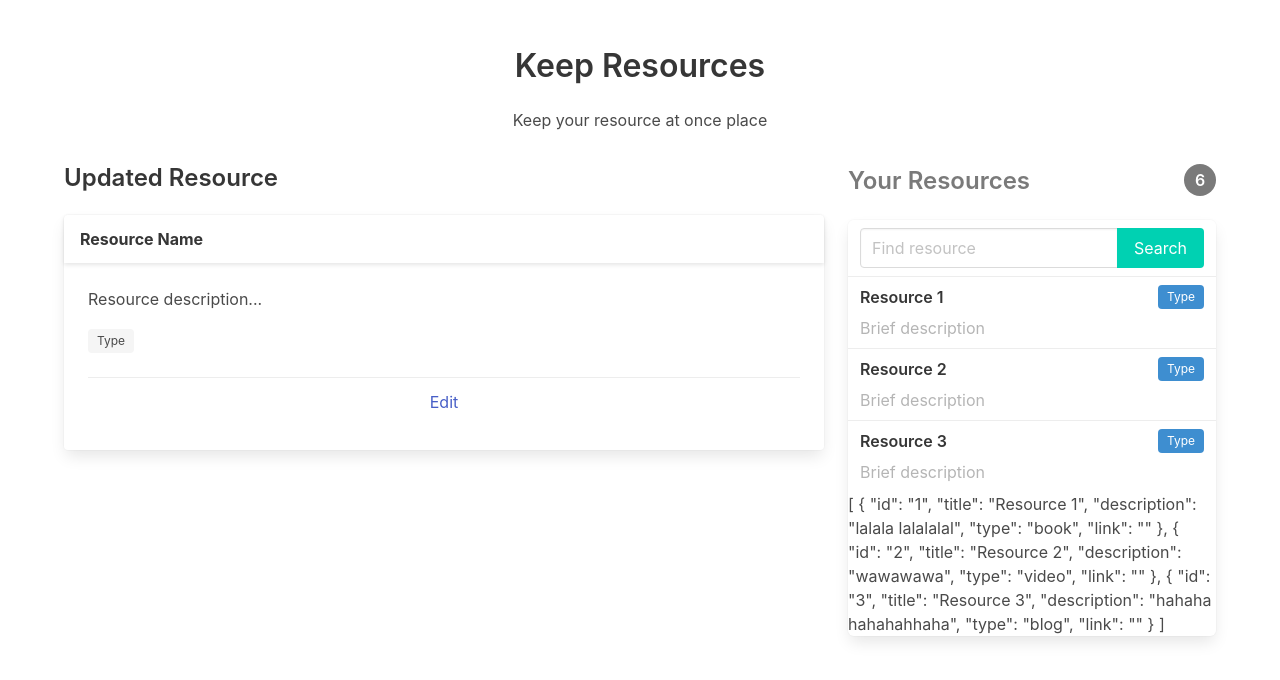
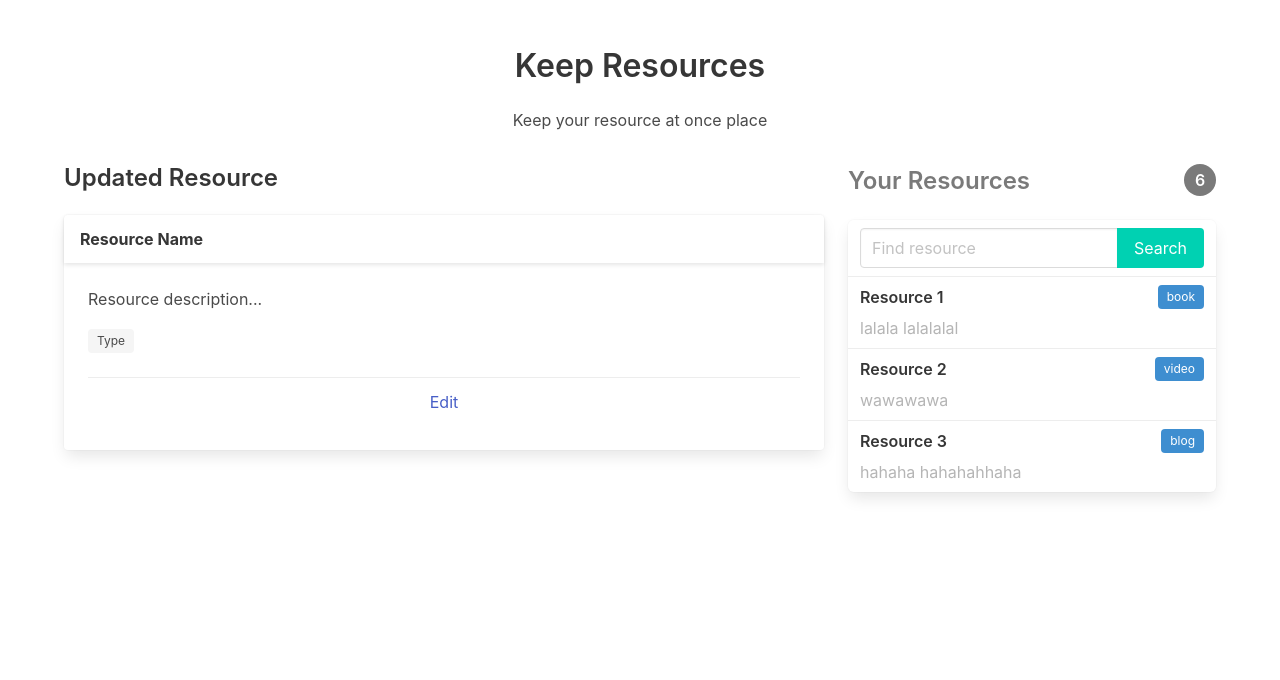
Before and after one commit to toumasaya/vue3-basis, a Vue app: page / in a window 1280 px wide. Shown: the top 680 px of the page. Built offline with nearby package versions, Linux system fonts and the light colour scheme.

Commit message:
V-for iteration

```diff
--- a/src/components/ResourceList.vue
+++ b/src/components/ResourceList.vue
@@ -1,26 +1,11 @@
 <template>
-  <a class="panel-block">
+  <a class="panel-block" v-for="resource in resources" :key="resource.id">
     <header class="header">
-      <h3 class="title is-size-6">Resource 1</h3>
-      <span class="tag is-info">Type</span>
+      <h3 class="title is-size-6">{{ resource.title }}</h3>
+      <span class="tag is-info">{{ resource.type }}</span>
     </header>
-    <p class="desc">Brief description</p>
+    <p class="desc">{{ resource.description }}</p>
   </a>
-  <a class="panel-block">
-    <header class="header">
-      <h3 class="title is-size-6">Resource 2</h3>
-      <span class="tag is-info">Type</span>
-    </header>
-    <p class="desc">Brief description</p>
-  </a>
-  <a class="panel-block">
-    <header class="header">
-      <h3 class="title is-size-6">Resource 3</h3>
-      <span class="tag is-info">Type</span>
-    </header>
-    <p class="desc">Brief description</p>
-  </a>
-  {{ resources }}
 </template>
 
 <script>
```
